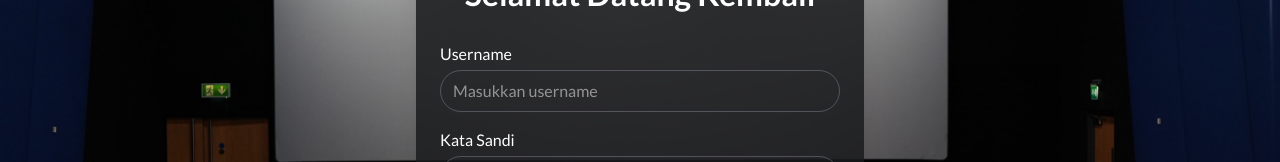
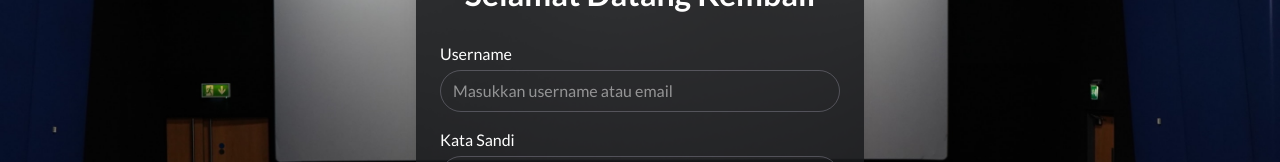
Before and after one commit to usepsofyaan/movieapphsi2advfe, a Next.js app: page /daftar in a window 1280 px wide. Shown: the part 259-421 px from the top of the page. Built offline with nearby package versions, Linux system fonts and the light colour scheme; no server answers; a web font is replaced by a local one.

Commit message:
improve: placeholder

```diff
--- a/app/daftar/page.js
+++ b/app/daftar/page.js
@@ -62,7 +62,7 @@ export default function Daftar() {
         <form onSubmit={handleSubmit}>
           <div className="mb-4">
             <label className="block mb-1 font-medium text-[#ffffff]">Username</label>
-            <input type="email" value={email} onChange={(e) => setEmail(e.target.value)} required className="w-full border border-[#E7E3FC3B] rounded-[24px] px-3 py-2 text-[#ffffff]" placeholder="Masukkan username" />
+            <input type="email" value={email} onChange={(e) => setEmail(e.target.value)} required className="w-full border border-[#E7E3FC3B] rounded-[24px] px-3 py-2 text-[#ffffff]" placeholder="Masukkan username atau email" />
           </div>
 
           {/* Kata sandi*/}
--- a/app/profil/page.js
+++ b/app/profil/page.js
@@ -1,6 +1,7 @@
 "use client";
 import { useState } from "react";
 import Navbar from "../components/navbar";
+import Footer from "../components/footer";
 
 export default function Profil() {
   const [preview, setPreview] = useState(null);
@@ -77,6 +78,7 @@ export default function Profil() {
           </button>
         </form>
       </div>
+      <Footer />
     </>
   );
 }
```
